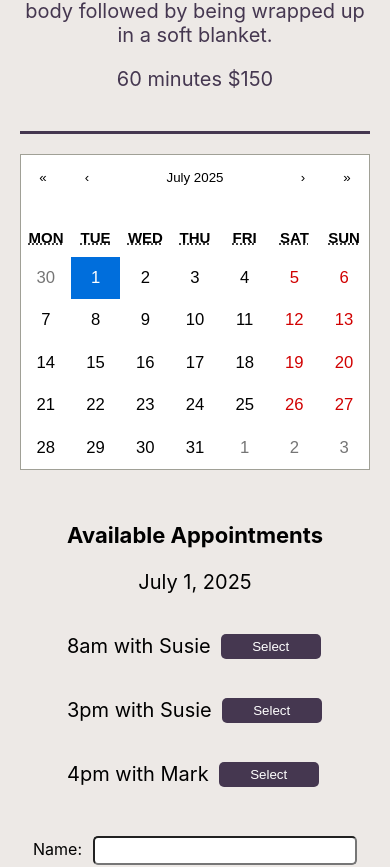
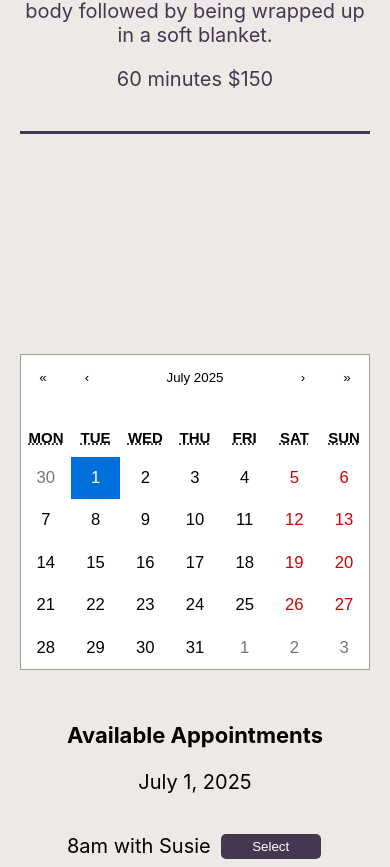
Before and after one commit to LaurenCummings/spa-project, a React (Vite) app: page / in a window 390 px wide. Shown: the part 6179-7046 px from the top of the page. Built offline with nearby package versions, Linux system fonts and the light colour scheme; a web font is replaced by a local one.

Commit message:
made book now responsive down to 730px

```diff
--- a/src/css/BookNow.css
+++ b/src/css/BookNow.css
@@ -161,3 +161,13 @@
         flex-wrap: wrap;
     }
 }
+
+@media (max-width: 730px) {
+    .appointment-section {
+        height: 1200px;
+    }
+
+    .book-now {
+        flex-direction: column;
+    }
+}
```
